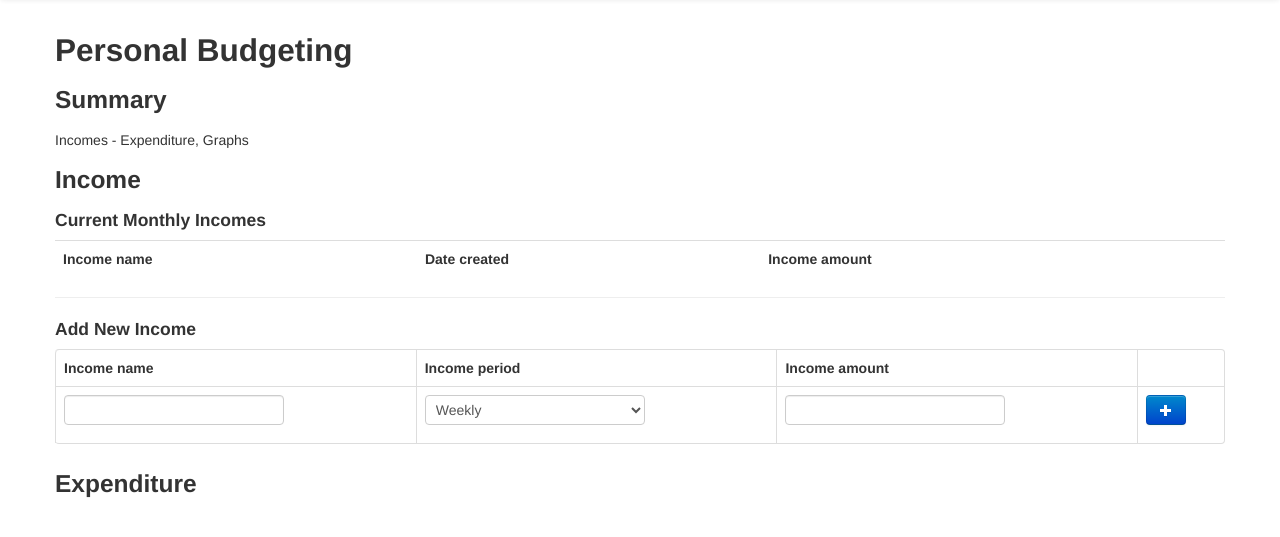
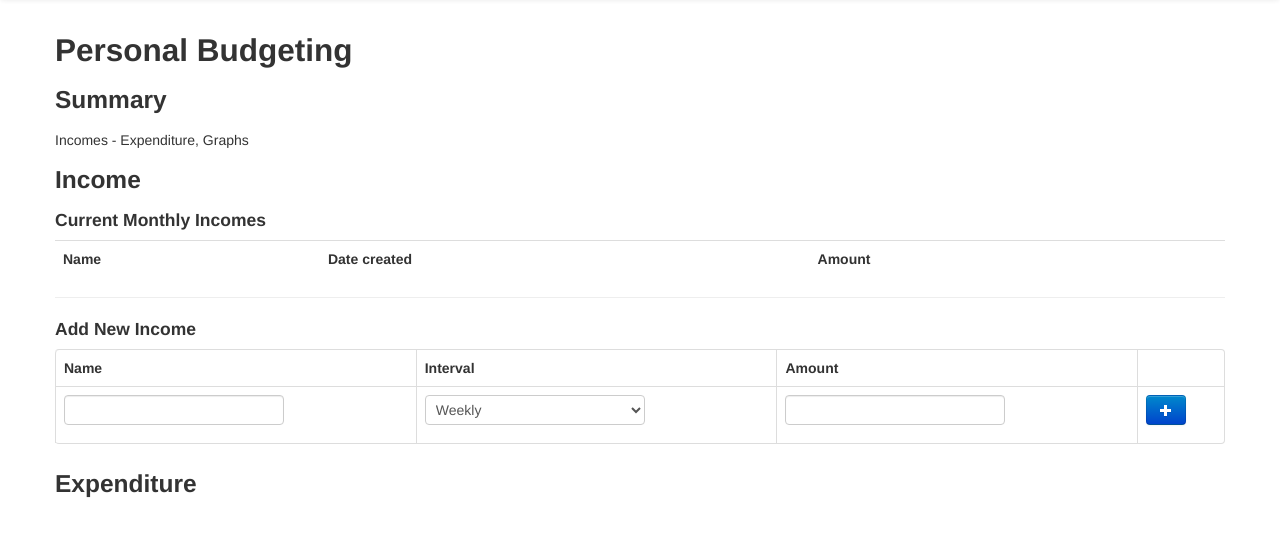
Before and after one commit to dlavelle7/lavapp, a Flask app: page /budgeting in a window 1280 px wide. Shown: the part 42-579 px from the top of the page. Run offline with Flask 2, Linux system fonts and the light colour scheme; lists and menus that the app fills with data are empty; parts of the project's set-up code (start-up, migrations or seed data) failed here and were passed over.

Commit message:
changed to interval.

```diff
--- a/app/forms.py
+++ b/app/forms.py
@@ -22,10 +22,11 @@ class ForgotForm(Form):
 
 
 class IncomeForm(Form):
-    periodic_choices = [('weekly', 'Weekly'), ('monthly', 'Monthly'),
+    interval_choices = [('weekly', 'Weekly'), ('monthly', 'Monthly'),
             ('yearly', 'Yearly')]
 
     name = StringField('name', validators=[DataRequired()])
-    period = SelectField('period', choices=periodic_choices)
+    interval = SelectField('interval', choices=interval_choices)
+    # TODO: Fix currency
     amount = DecimalField('amount', places='2', rounding=None,
             validators=[DataRequired()])
--- a/app/templates/budgeting.html
+++ b/app/templates/budgeting.html
@@ -10,9 +10,9 @@
 <h4>Current Monthly Incomes</h4>
 <table class="table table-hover">
     <tr>
-        <th>Income name</th>
+        <th>Name</th>
         <th>Date created</th>
-        <th>Income amount</th>
+        <th>Amount</th>
         <th></th>
     </tr>
 {% for income in current_user.incomes %}
@@ -36,9 +36,9 @@
 <h4>Add New Income</h4>
 <table class="table table-bordered">
     <tr>
-        <th>Income name</th>
-        <th>Income period</th>
-        <th>Income amount</th>
+        <th>Name</th>
+        <th>Interval</th>
+        <th>Amount</th>
         <th></th>
     </tr>
     <tr>
@@ -51,7 +51,7 @@
             {{form.name}}
         </td>
         <td>
-            {{form.period}}
+            {{form.interval}}
         </td>
         <td>
         {% for error in form.amount.errors %}
--- a/app/views.py
+++ b/app/views.py
@@ -75,7 +75,7 @@ def budgeting():
     form = IncomeForm()
     if form.validate_on_submit():
         income = Income(name=form.name.data, amount=form.amount.data,
-                user_id=current_user.id, period=form.period.data)
+                user_id=current_user.id, interval=form.interval.data)
         try:
             db.session.add(income)
             db.session.commit()
```
Also changed, not shown: app/models.py (+6 -5 lines), tests/test_income_model.py (+5 -5 lines).
